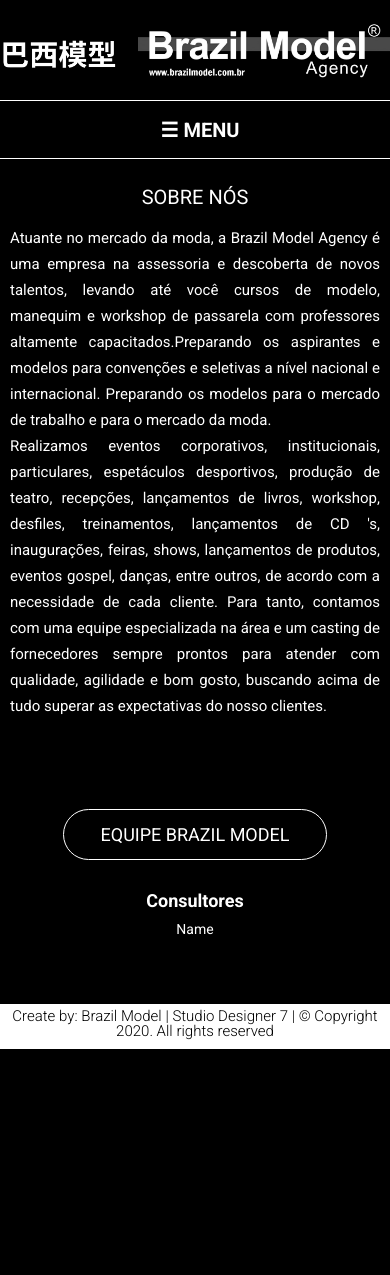
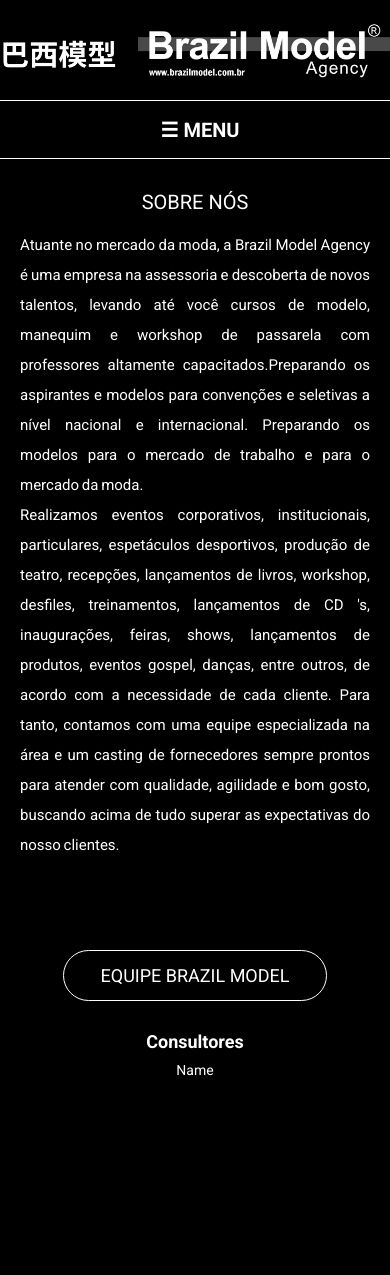
Before and after one commit to AgencyDesign7/MainBrazilModelAgency, a PHP site: page /sobrenos.html in a window 390 px wide. Shown: the top 1275 px of the page. Before the commit the page ends 1049 px from the top, so only its background shows below. Run offline with PHP 8.4, Linux system fonts and the light colour scheme.

Commit message:
change about us texts

```diff
--- a/css/responsiveStyle.css
+++ b/css/responsiveStyle.css
@@ -492,6 +492,24 @@
   .hero {
     padding: 0px;
   }
+  .aboutus{
+    display: block;
+    margin: 5px 10px;
+
+  }
+  .container-about{
+    height: 100%;
+    width: 100%;
+    justify-content: flex-start;
+  }
+  body{
+    height: 3000px;
+  }
+  #text-aboutus{
+    word-spacing: -1;
+  }
+
+
   .flex-container {
     -webkit-box-orient: vertical;
     -webkit-box-direction: normal;
@@ -652,6 +670,9 @@
   .w-slide {
     padding: 5px;
   }
+  .logo-image{
+    margin-bottom: 0px;
+  }
 }
 @media screen and (max-width: 479px) {
   .flex-container {
--- a/css/rootStyle.css
+++ b/css/rootStyle.css
@@ -2297,6 +2297,7 @@ textarea.w-input,textarea.w-select {
 .logo-image{
   display: block;
   height: 100px;
+  margin-bottom: 20px;
 }
 .section {
   display: -webkit-box;
@@ -3083,10 +3084,22 @@ li:hover a{
 [ data-bg-black] > *{
   color: white;
 }
-
+.aboutus{
+  display: flex;
+  justify-content: center;
+  margin: 20px 20px;
+}
 .container-about{
-  padding: 20px 100px;
+  justify-content: flex-start;
+  width: 1272px;
+  height: 310px;
+  /*padding: 20px 150px;*/
   color: white;
+  margin: 0 auto;
+  margin: 0;
+}
+.container-sub{
+  height: fit-content;
 }
 #title{
 
@@ -3098,12 +3111,12 @@ text-align: center;
 }
 
 #text-aboutus{
-
 font-style: normal;
 font-weight: normal;
-font-size: 17px;
-line-height: 26px;
+font-size: 22px;
+line-height: 30px;
 text-align: justify;
+text-justify: distribute;
 }
 
 .equipe-brm{
--- a/sobrenos.html
+++ b/sobrenos.html
@@ -132,6 +132,7 @@
   </div>
 
   <header id="hero" class="hero">
+    <div class="aboutus">
       <div class="container-about">
         <div class="container-sub">
           <p id="title">SOBRE NÓS</p>
@@ -164,6 +165,7 @@
           </div>
         </div>
       </div>
+    </div>
   </header>
   <div>
     <footer id="footer" class="footer">
```
Lines whose indentation alone changed are shown as unchanged.
